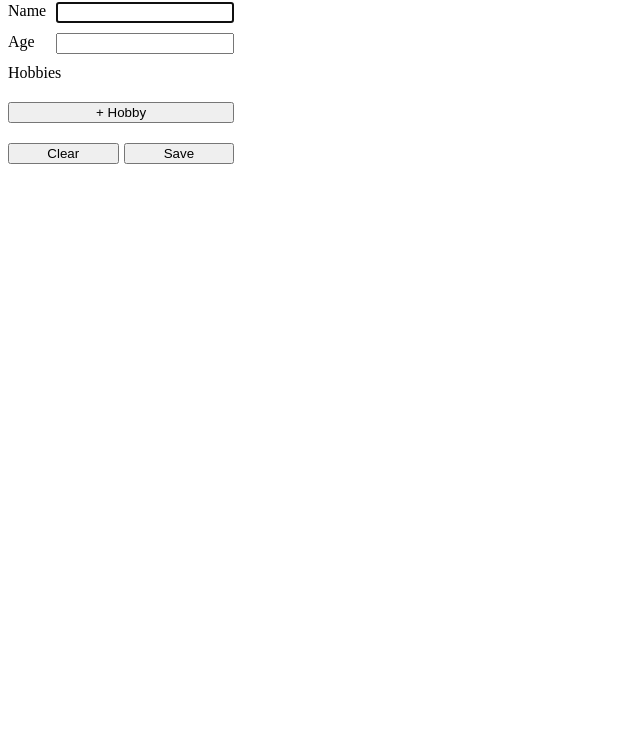
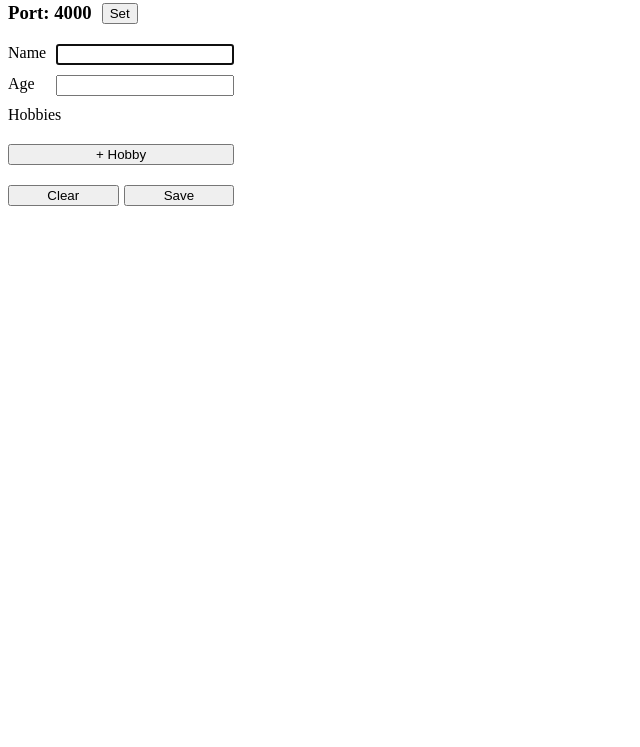
Before and after one commit to BayanAlex/rs-crud-api-frontend, a plain HTML site: page index.html in a window 1280 px wide. Shown: the part 53-800 px from the top of the page, without its empty margins (0-640 px from the left). Drawn offline with Linux system fonts and the light colour scheme; no server answers.

Commit message:
feat: added setting of port

```diff
--- a/index.html
+++ b/index.html
@@ -10,6 +10,10 @@
 <body>
     <div class="wrap">
         <form class="user-edit" onsubmit="save(event)">
+            <div class="port">
+                <h3>Port: <span class="port-value"></span></h3>
+                <button onclick="setPort(event)">Set</button>
+            </div>
             <label>
                 Name
                 <input type="text" id="username" name="username">
--- a/index.js
+++ b/index.js
@@ -1,7 +1,7 @@
 let editId = null;
 let users = [];
-const port = 4000;
-const host = `http://127.0.0.1:${port}`;
+let port = localStorage.getItem('port') || 4000;
+const ip = 'http://127.0.0.1';
 
 init();
 
@@ -9,11 +9,30 @@ function init() {
     getUsers();
     document.addEventListener('DOMContentLoaded', () => {
         document.forms[0].elements.username.focus();
+        document.querySelector('.port-value').textContent = port;
     });
 }
 
+function getHost() {
+    return `${ip}:${port}`;
+}
+
+function setPort(event) {
+    event.preventDefault();
+    const oldPort = port;
+    port = +prompt('Enter port', port);
+    if (!(Number.isInteger(port) && port > 0 && port < 65535)) {
+        port = oldPort;
+        alert('Wrong port value');
+        return;
+    }
+    localStorage.setItem('port', port);
+    document.querySelector('.port-value').textContent = port;
+    getUsers();
+}
+
 async function getUsers() {
-    const url = new URL('api/users', host);
+    const url = new URL('api/users', getHost());
     let response;
     try {
         response = await fetch(url.toString());
@@ -40,7 +59,7 @@ async function getUser(event) {
     if (!id) {
         return;
     }
-    const url = new URL(`api/users/${id}`, host);
+    const url = new URL(`api/users/${id}`, getHost());
     let response;
     try {
         response = await fetch(url.toString());
@@ -113,7 +132,7 @@ async function deleteUser(event) {
     if (!id) {
         return;
     }
-    const url = new URL(`api/users/${id}`, host);
+    const url = new URL(`api/users/${id}`, getHost());
     let response;
     try {
         response = await fetch(url.toString(), {
@@ -186,7 +205,7 @@ async function save(event) {
         age,
         hobbies
     }
-    const url = new URL(`api/users${editId ? '/' + editId : '' }`, host);
+    const url = new URL(`api/users${editId ? '/' + editId : '' }`, getHost());
     let response;
     try {
         response = await fetch(url.toString(), {
--- a/style.css
+++ b/style.css
@@ -8,11 +8,30 @@ h1 {
     text-align: center;
 }
 
+h3 {
+    margin: 0;
+}
+
 .user-edit {
     display: flex;
     flex-direction: column;
     gap: 10px;
     margin-top: 47px;
+}
+
+.port {
+    display: flex;
+    gap: 10px;
+    align-items: center;
+    margin: 0 0 10px;
+}
+
+.port button {
+    height: 21px;
+}
+
+.port-value {
+    margin: 0;
 }
 
 .user-edit input[type="text"] {
```
